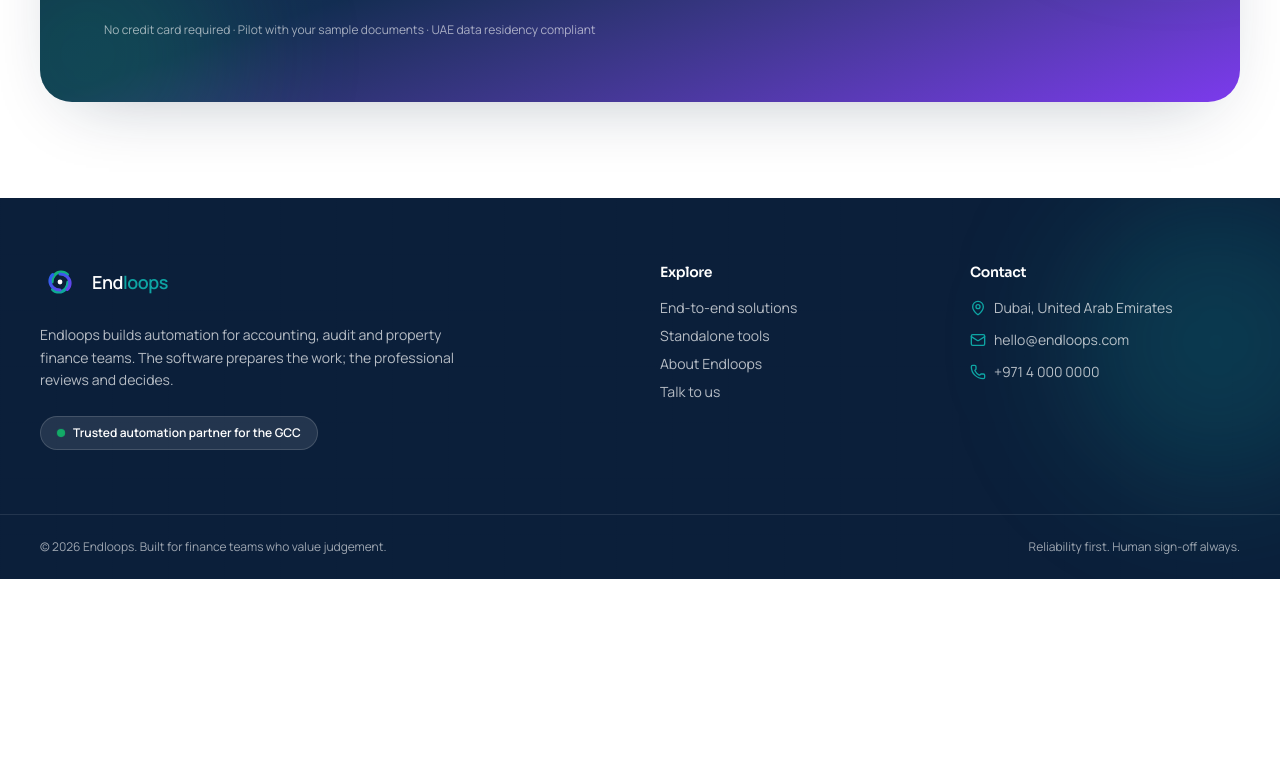
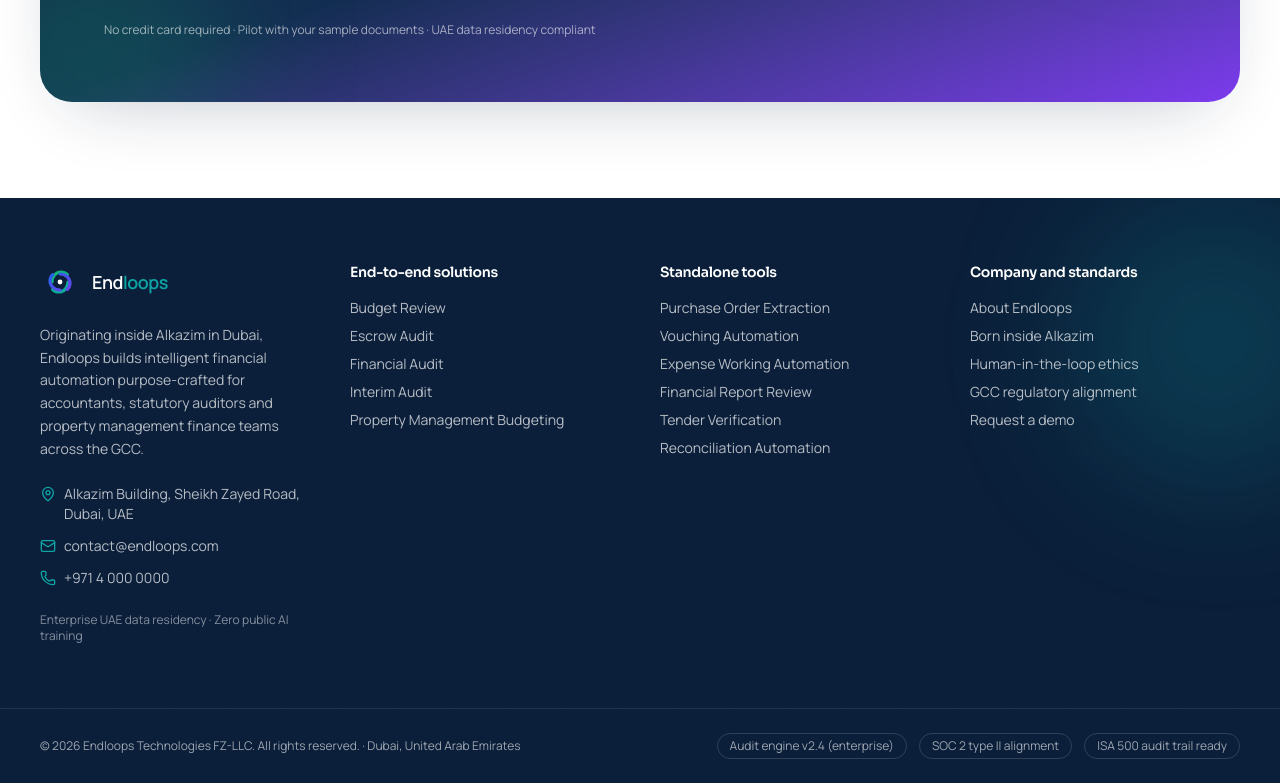
Before and after one commit to avinash-as/endloops, a React (Vite) app: page / in a window 1280 px wide. Shown: the part 9359-10142 px from the top of the page. Before the commit the page ends 9938 px from the top, so only its background shows below. Built offline with nearby package versions, Linux system fonts and the light colour scheme.

Commit message:
Improve footer to match reference

```diff
--- a/src/components/Footer.tsx
+++ b/src/components/Footer.tsx
@@ -2,6 +2,23 @@ import { Link } from 'react-router-dom'
 import { Logo } from './Logo'
 import { Container } from './Container'
 import { Mail, MapPin, Phone, ArrowUpRight } from 'lucide-react'
+
+const solutions = [
+  'Budget Review',
+  'Escrow Audit',
+  'Financial Audit',
+  'Interim Audit',
+  'Property Management Budgeting',
+]
+
+const tools = [
+  'Purchase Order Extraction',
+  'Vouching Automation',
+  'Expense Working Automation',
+  'Financial Report Review',
+  'Tender Verification',
+  'Reconciliation Automation',
+]
 
 export function Footer() {
   return (
@@ -9,27 +26,56 @@ export function Footer() {
       <div className="pointer-events-none absolute inset-0 bg-grid opacity-10" />
       <div className="pointer-events-none absolute -right-20 top-0 h-72 w-72 rounded-full bg-teal/20 blur-3xl" />
       <Container className="relative grid gap-10 py-16 md:grid-cols-4">
-        <div className="md:col-span-2">
+        <div>
           <Logo tone="light" />
-          <p className="mt-4 max-w-md text-sm leading-relaxed text-white/70">
-            Endloops builds automation for accounting, audit and property finance teams. The software
-            prepares the work; the professional reviews and decides.
+          <p className="mt-4 text-sm leading-relaxed text-white/70">
+            Originating inside Alkazim in Dubai, Endloops builds intelligent financial automation purpose-crafted for
+            accountants, statutory auditors and property management finance teams across the GCC.
           </p>
-          <div className="mt-6 inline-flex items-center gap-2 rounded-full border border-white/15 bg-white/10 px-4 py-2 text-xs font-semibold text-white">
-            <span className="h-2 w-2 rounded-full bg-green animate-pulse-soft" />
-            Trusted automation partner for the GCC
-          </div>
+          <ul className="mt-6 space-y-3 text-sm text-white/70">
+            <li className="flex items-start gap-2"><MapPin size={16} className="mt-0.5 shrink-0 text-teal" /> Alkazim Building, Sheikh Zayed Road, Dubai, UAE</li>
+            <li className="flex items-center gap-2"><Mail size={16} className="shrink-0 text-teal" /> contact@endloops.com</li>
+            <li className="flex items-center gap-2"><Phone size={16} className="shrink-0 text-teal" /> +971 4 000 0000</li>
+          </ul>
+          <p className="mt-6 text-xs text-white/50">Enterprise UAE data residency · Zero public AI training</p>
         </div>
         <div>
-          <h3 className="text-sm font-semibold text-white">Explore</h3>
+          <h3 className="text-sm font-semibold text-white">End-to-end solutions</h3>
+          <ul className="mt-4 space-y-2 text-sm text-white/70">
+            {solutions.map((s) => (
+              <li key={s}>
+                <Link to="/solutions" className="group inline-flex items-center gap-1 hover:text-white">
+                  {s}
+                  <ArrowUpRight size={14} className="opacity-0 transition-opacity group-hover:opacity-100" />
+                </Link>
+              </li>
+            ))}
+          </ul>
+        </div>
+        <div>
+          <h3 className="text-sm font-semibold text-white">Standalone tools</h3>
+          <ul className="mt-4 space-y-2 text-sm text-white/70">
+            {tools.map((t) => (
+              <li key={t}>
+                <Link to="/tools" className="group inline-flex items-center gap-1 hover:text-white">
+                  {t}
+                  <ArrowUpRight size={14} className="opacity-0 transition-opacity group-hover:opacity-100" />
+                </Link>
+              </li>
+            ))}
+          </ul>
+        </div>
+        <div>
+          <h3 className="text-sm font-semibold text-white">Company and standards</h3>
           <ul className="mt-4 space-y-2 text-sm text-white/70">
             {[
-              ['/solutions', 'End-to-end solutions'],
-              ['/tools', 'Standalone tools'],
-              ['/about', 'About Endloops'],
-              ['/contact', 'Talk to us'],
-            ].map(([to, label]) => (
-              <li key={to}>
+              ['About Endloops', '/about'],
+              ['Born inside Alkazim', '/about'],
+              ['Human-in-the-loop ethics', '/about'],
+              ['GCC regulatory alignment', '/solutions'],
+              ['Request a demo', '/contact'],
+            ].map(([label, to]) => (
+              <li key={label}>
                 <Link to={to} className="group inline-flex items-center gap-1 hover:text-white">
                   {label}
                   <ArrowUpRight size={14} className="opacity-0 transition-opacity group-hover:opacity-100" />
@@ -38,18 +84,14 @@ export function Footer() {
             ))}
           </ul>
         </div>
-        <div>
-          <h3 className="text-sm font-semibold text-white">Contact</h3>
-          <ul className="mt-4 space-y-3 text-sm text-white/70">
-            <li className="flex items-start gap-2"><MapPin size={16} className="mt-0.5 shrink-0 text-teal" /> Dubai, United Arab Emirates</li>
-            <li className="flex items-center gap-2"><Mail size={16} className="shrink-0 text-teal" /> hello@endloops.com</li>
-            <li className="flex items-center gap-2"><Phone size={16} className="shrink-0 text-teal" /> +971 4 000 0000</li>
-          </ul>
-        </div>
       </Container>
       <Container className="relative flex flex-col gap-3 border-t border-white/10 py-6 text-xs text-white/60 sm:flex-row sm:items-center sm:justify-between">
-        <p>© {new Date().getFullYear()} Endloops. Built for finance teams who value judgement.</p>
-        <p>Reliability first. Human sign-off always.</p>
+        <p>© {new Date().getFullYear()} Endloops Technologies FZ-LLC. All rights reserved. · Dubai, United Arab Emirates</p>
+        <div className="flex flex-wrap gap-3">
+          <span className="rounded-full border border-white/15 px-3 py-1">Audit engine v2.4 (enterprise)</span>
+          <span className="rounded-full border border-white/15 px-3 py-1">SOC 2 type II alignment</span>
+          <span className="rounded-full border border-white/15 px-3 py-1">ISA 500 audit trail ready</span>
+        </div>
       </Container>
     </footer>
   )
```
